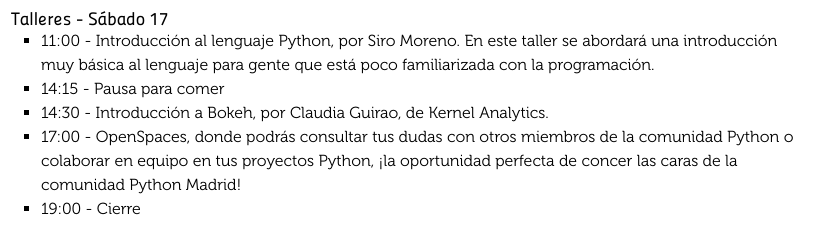
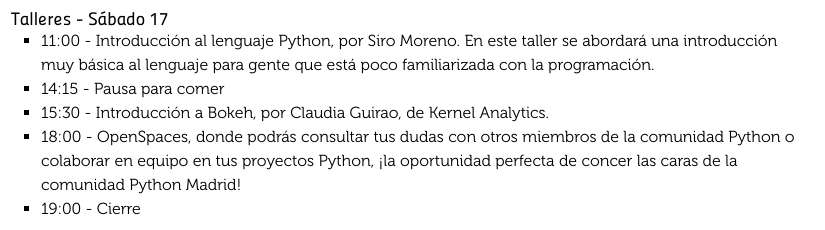
Before and after one commit to pyday-madrid-2016/pyday-madrid-2016.github.io, a plain HTML site: page index.html in a window 1280 px wide. Shown: the part 1651-1881 px from the top of the page, 229-1054 px from the left. Drawn offline with Linux system fonts and the light colour scheme.

Commit message:
Update index.html

```diff
--- a/index.html
+++ b/index.html
@@ -62,8 +62,8 @@
 
     <li>14:15 - Pausa para comer</li>
 
-<li>14:30 - Introducción a Bokeh, por <b>Claudia Guirao</b>, de Kernel Analytics.</li>
-<li>17:00 - OpenSpaces, donde podrás consultar tus dudas con otros miembros de la comunidad Python o colaborar en equipo en tus proyectos Python, ¡la oportunidad perfecta de concer las caras de la comunidad Python Madrid!</li>
+<li>15:30 - Introducción a Bokeh, por <b>Claudia Guirao</b>, de Kernel Analytics.</li>
+<li>18:00 - OpenSpaces, donde podrás consultar tus dudas con otros miembros de la comunidad Python o colaborar en equipo en tus proyectos Python, ¡la oportunidad perfecta de concer las caras de la comunidad Python Madrid!</li>
 <li>19:00 - <b>Cierre</b></li>
 </ul>
         <h3>Dónde encontrarnos</h3>
```
